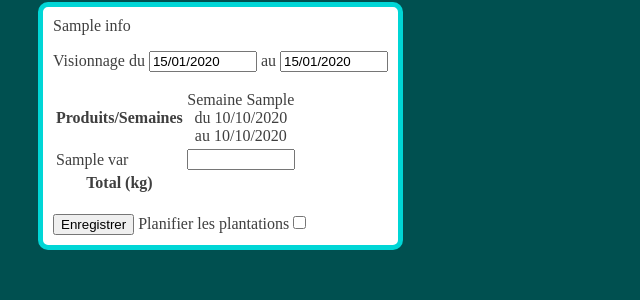
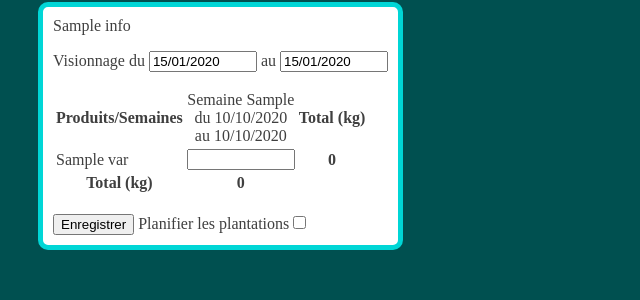
Before and after one commit to vgaz/test2, a Django app: template main/templates/main/prevision_recolte.html in a window 1280 px wide. Shown: the part 149-449 px from the top of the page, without its empty margins (0-640 px from the left). Run offline with Django 3.2, Linux system fonts and the light colour scheme; the template is opened without the code that fills it: most values are stand-ins (such as "Sample title", 1, 10 or a date in 2020).

Commit message:
vue prevision recoltes avec totaux / sem et / var

```diff
--- a/main/templates/main/prevision_recolte.html
+++ b/main/templates/main/prevision_recolte.html
@@ -5,16 +5,35 @@
 {% block javascript %}
 
 <script type="text/javascript">
-tab_previsions = {{tab_previsions|safe}}
+tab_previsions = {{tab_previsions|safe}} // liste de semaine, var, masse
+d_somme_sem = {
+              {% for semaine in l_semaines %}
+              "{{semaine.1|date:'Y-m-d'}}":0,
+              {% endfor %}
+              }
+d_somme_var = {
+              {% for var in l_vars %}
+              "{{var.id}}":0,
+              {% endfor %}
+              }
 
 function init()
     {
     // peuplement du tableau
     for(ii=0;ii<tab_previsions.length;ii++)
             {
+            d_somme_sem[tab_previsions[ii][0]] += tab_previsions[ii][2]
+            d_somme_var[tab_previsions[ii][1]] += tab_previsions[ii][2]
             s_id = ["p", tab_previsions[ii][0], tab_previsions[ii][1]].join("__")
             document.getElementById(s_id).value = tab_previsions[ii][2]
             }
+
+    for (key in d_somme_sem)
+        document.getElementById("ts__" + key).innerHTML = d_somme_sem[key]
+
+    for (key in d_somme_var)
+        document.getElementById("tv__" + key).innerHTML = d_somme_var[key]
+
     }
 
 
@@ -36,20 +55,25 @@ function init()
             {% for semaine in l_semaines %}
                 <td align="center">Semaine {{semaine.0.1}}<br/>du {{semaine.1|date:'d/m/Y'}}<br/>au {{semaine.2|date:'d/m/Y'}}</td>
             {% endfor %}
+            <th align="center">Total (kg)</th>
         </tr>
         {% for var in l_vars %}
-        <tr><td>{{var.nom}}</td>
+        <tr>
+            <td>{{var.nom}}</td>
+
             {% for semaine in l_semaines %}
-                    <td><input style="width:100px;font-weight:bold;text-align: center" type="text" name="p__{{semaine.1|date:'Y-m-d'}}__{{var.id}}" id="p__{{semaine.1|date:'Y-m-d'}}__{{var.id}}"/></td>
+            <td><input style="width:100px;font-weight:bold;text-align: center" type="text" name="p__{{semaine.1|date:'Y-m-d'}}__{{var.id}}" id="p__{{semaine.1|date:'Y-m-d'}}__{{var.id}}"/></td>
             {% endfor %}
 
+            <td><div style="font-weight:bold;text-align: center" id="tv__{{var.id}}"> </div></td>
         </tr>
         {% endfor %}
-        <tr><th>Total (kg)</th>
+
+        <th>Total (kg)</th>
             {% for semaine in l_semaines %}
-            <td><div id="t__{{semaine.1|date:'Y-m-d'}}"> </div></td>
+            <td><div style="font-weight:bold;text-align:center" id="ts__{{semaine.1|date:'Y-m-d'}}"> </div></td>
             {% endfor %}
-        </tr>
+
     </table>
     <br/>
     <input type="submit" name="commande" value="Enregistrer">
```
